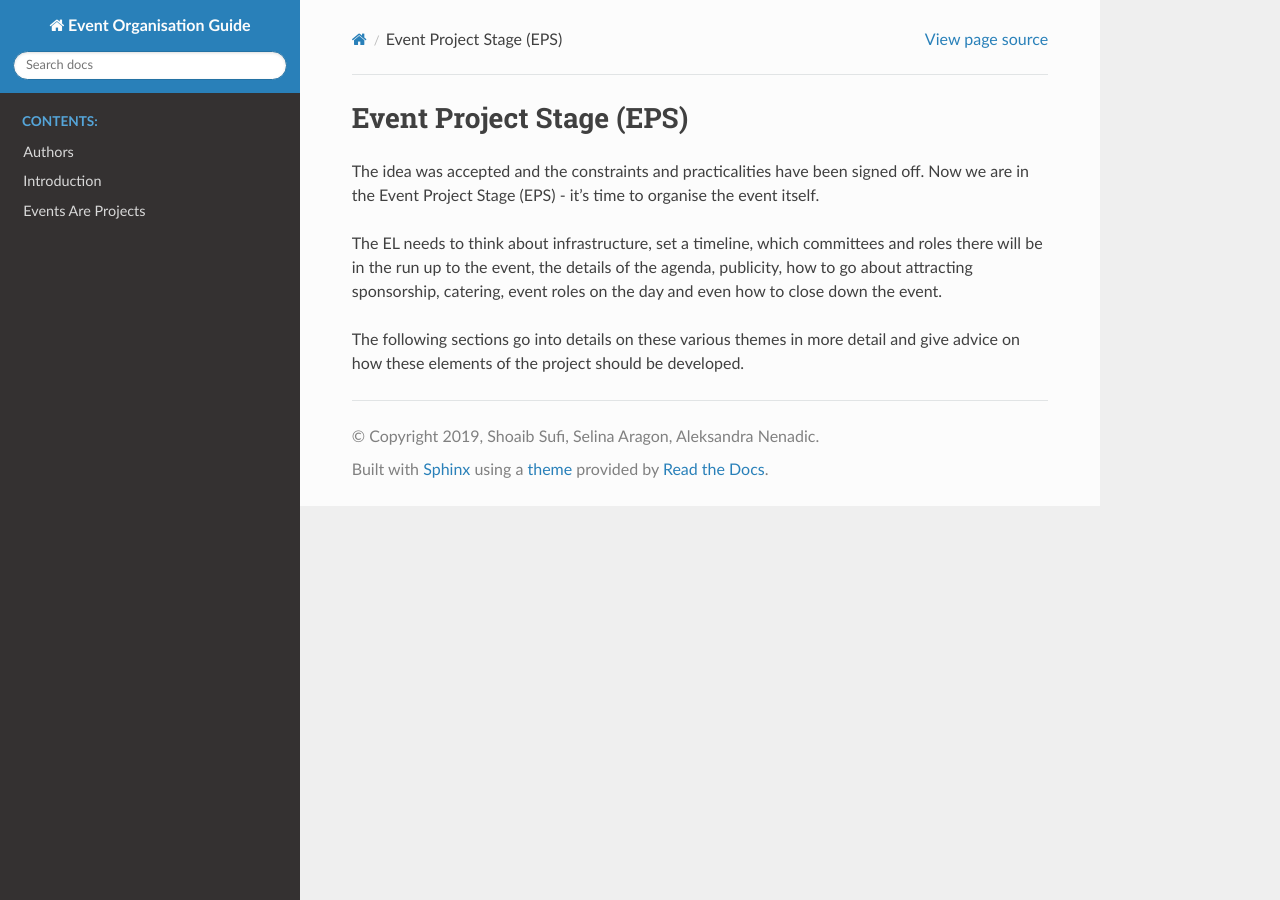
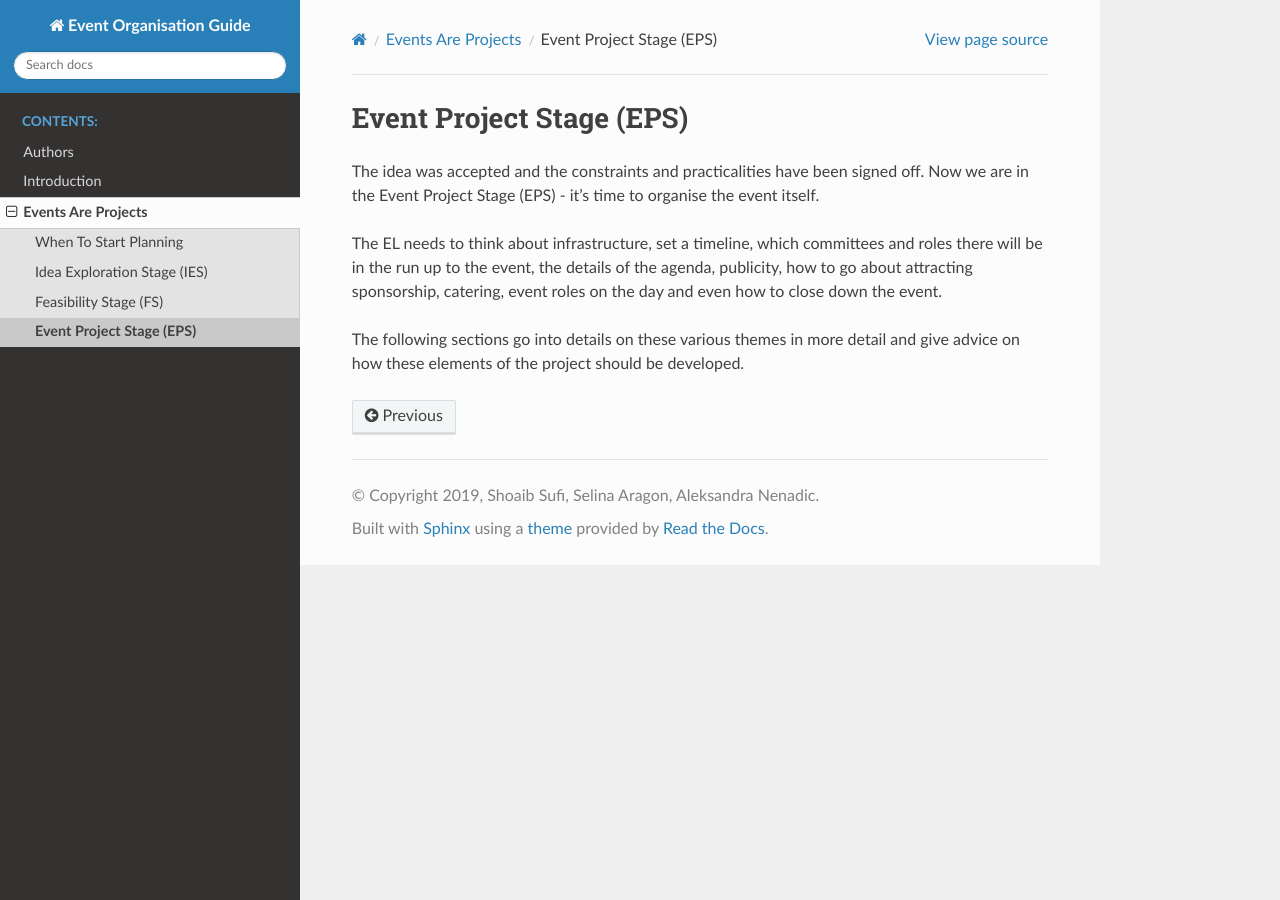
Before and after one commit to softwaresaved/event-organisation-guide, a Sphinx documentation site: the page built from docs/eog/event-project-stage-eps.rst, in a window 1280 px wide. Built offline with Sphinx 7.4.7 and the Read the Docs theme 2.0.0, drawn with Linux system fonts in a browser that asks for light colours.

Commit message:
adding toc in event project stage (EPS)

```diff
--- a/docs/eog/event-project-stage-eps.rst
+++ b/docs/eog/event-project-stage-eps.rst
@@ -1,4 +1,4 @@
-.. _Event-Project-State::
+.. _Event-Project-Stage:
 
 Event Project Stage (EPS)
 =========================
--- a/docs/eog/events-are-projects.rst
+++ b/docs/eog/events-are-projects.rst
@@ -13,3 +13,4 @@ In the following sections we detail the stages of an event to help understand wh
    when-to-start
    ideas-exploration-stage
    feasibility-stage
+   event-project-stage-eps
```
